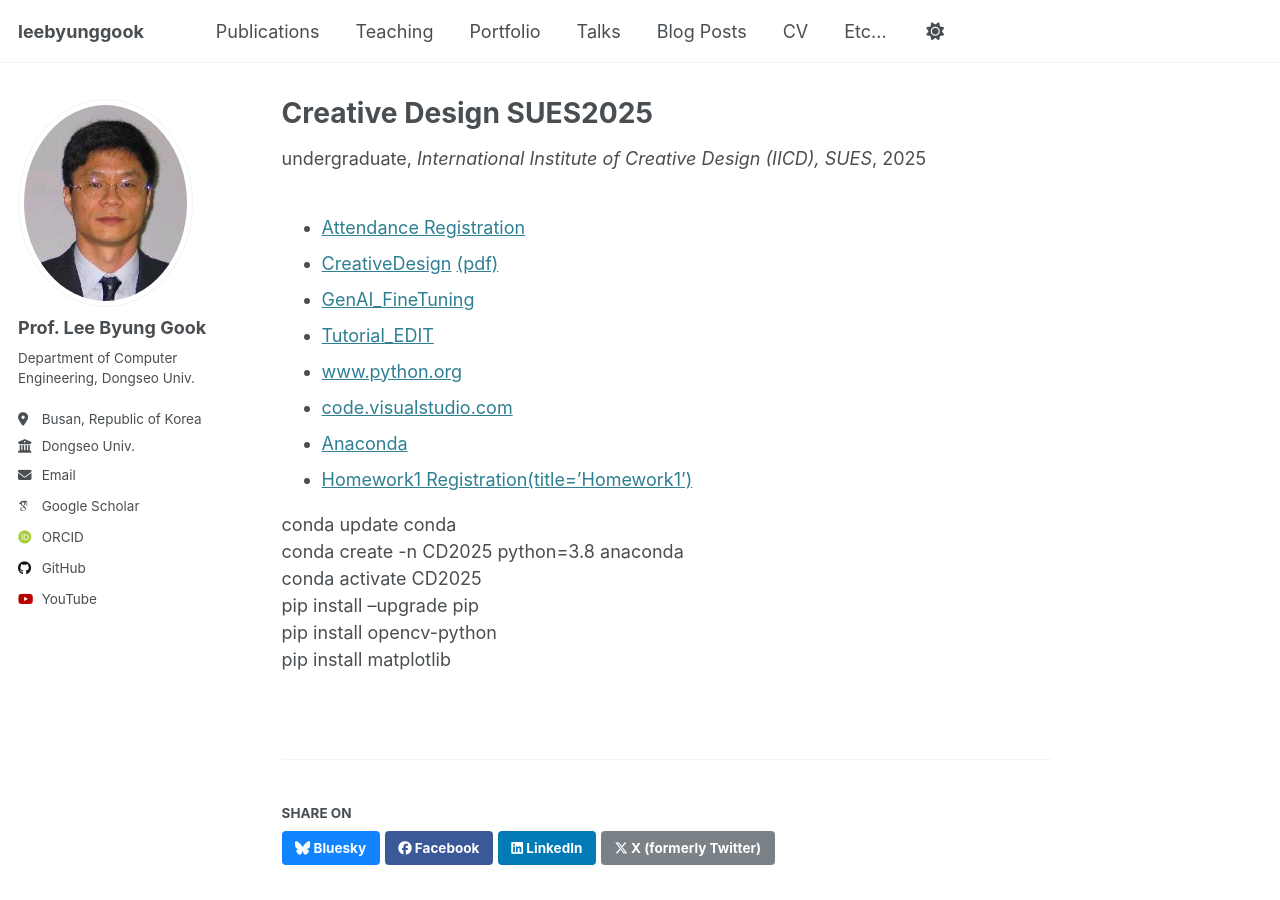
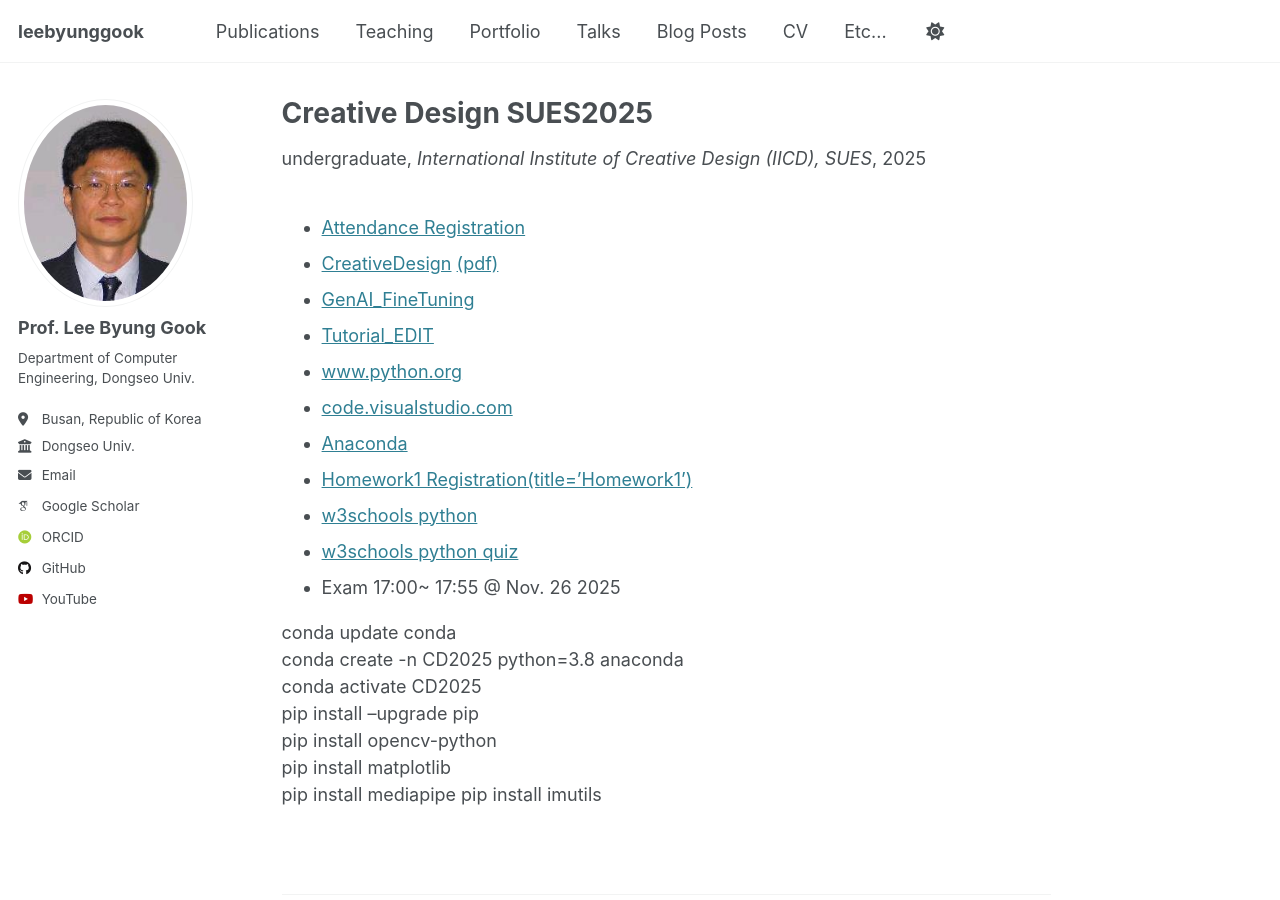
Before and after one commit to leebyunggook/leebyunggook.github.io, a Jekyll site: the page built from _teaching/2025-autumn-teaching-5.md, in a window 1280 px wide and 900 px high. Built offline with Jekyll 4.4.1, drawn with Linux system fonts in a browser that asks for light colours; some web fonts are replaced.

Commit message:
Update 2025-autumn-teaching-5.md

```diff
--- a/_teaching/2025-autumn-teaching-5.md
+++ b/_teaching/2025-autumn-teaching-5.md
@@ -16,6 +16,9 @@ location: "Shanghai, China"
 * [code.visualstudio.com](https://code.visualstudio.com/)
 * [Anaconda](https://www.anaconda.com/)
 * [Homework1 Registration(title='Homework1')](https://f.kdocs.cn/g/x8yRALXv/)
+* [w3schools python](https://www.w3schools.com/python/default.asp)
+* [w3schools python quiz](https://www.w3schools.com/quiztest/quiztest.asp?qtest=PYTHON)
+* Exam 17:00~ 17:55 @ Nov. 26 2025
 
 conda update conda
 conda create -n CD2025 python=3.8 anaconda
@@ -23,3 +26,5 @@ conda activate CD2025
 pip install --upgrade pip
 pip install opencv-python
 pip install matplotlib
+pip install mediapipe
+pip install imutils
```
